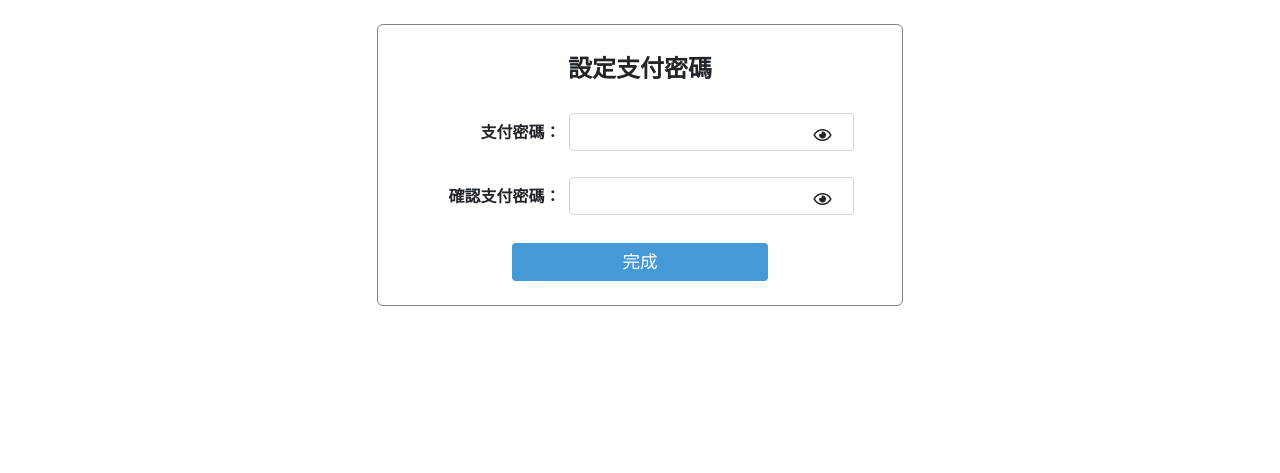
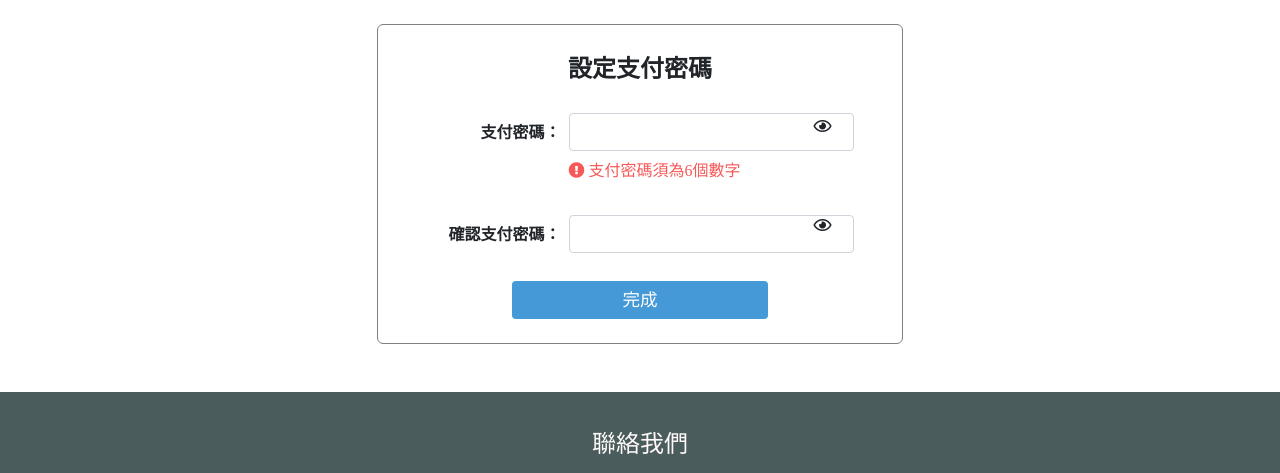
Before and after one commit to owen0414/Expay, a Java web app: page /user/payment_password in a window 1280 px wide. Shown: the part 68-541 px from the top of the page. Before the commit the page ends 374 px from the top, so only its background shows below. Run offline with Spring Boot 4, a stand-in JSP engine, Linux system fonts and the light colour scheme; the project's own start-up code is not run, and a stand-in starts its controllers and pages; some of the project's set-up classes (security, data sources, template engines, error pages and the like) are left out, and stand-ins take their place; some libraries are stand-ins or nearby versions.

Commit message:
改設定支付密碼的ajax

```diff
--- a/WebContent/WEB-INF/jsp/frontend/memberRegister.jsp
+++ b/WebContent/WEB-INF/jsp/frontend/memberRegister.jsp
@@ -460,6 +460,7 @@
 						console.log(thrownError)
 					},
 				})
+
 			}else{
 				return result;
 
--- a/WebContent/WEB-INF/jsp/frontend/payment_password.jsp
+++ b/WebContent/WEB-INF/jsp/frontend/payment_password.jsp
@@ -25,8 +25,11 @@
 									<label for="pwd">支付密碼：</label>
 							</div>
 							<div class="col-10 col-md-8 px-md-0 mx-auto mx-md-0">
-								<input type="password" class="form-control" id="pwd" name="pwd">
-								<i class="far fa-eye toggle_password" id="pwd1"></i>
+								<input type="password" class="form-control" id="pwd" name="pwd" maxlength="6">
+								<i class="far fa-eye toggle_regpassword" id="pwd1"></i>
+								<p class="is_error"><i class="fas fa-exclamation mr-1"></i>支付密碼不能為空白</p>
+								<p class="is_error"><i class="fas fa-exclamation mr-1"></i>支付密碼格式錯誤</p>
+								<p class="font-red"><i class="fas fa-exclamation-circle mr-1"></i>支付密碼須為6個數字</p>
 							</div>
 						</div>
 						<div class="row justify-content-start mt-4 mx-auto mx-md-5">
@@ -34,8 +37,9 @@
 								<label for="confirm_pwd">確認支付密碼：</label>
 							</div>
 							<div class="col-10 col-md-8 px-md-0 mx-auto mx-md-0">
-								<input type="password" class="form-control" id="confirm_pwd" name="confirm_pwd">
-								<i class="far fa-eye toggle_password" id="pwd2"></i>
+								<input type="password" class="form-control" id="confirm_pwd" name="confirm_pwd" maxlength="6">
+								<i class="far fa-eye toggle_regpassword" id="pwd2"></i>
+								<p class="is_error"><i class="fas fa-exclamation mr-1"></i>確認密碼需與密碼相同</p>
 							</div>
 						</div>
 						<div class="row justify-content-start my-4 mx-auto mx-md-5">
@@ -47,17 +51,8 @@
 			</div>
 		</div>
 	</div>
-	<!-- Jquery JS -->
-	<script type="text/javascript" src="<c:url value="/resources/js/jquery-3.3.1.js"/>"></script>
-	<!-- Vendor JS Files -->
-	<script src="<c:url value="/resources/js/jquery.min.js"/>"></script>
-	<script src="<c:url value="/resources/js/bootstrap.bundle.min.js"/>"></script>
-	<script src="<c:url value="/resources/js/bootstrap.min.js"/>"></script>
-	<script src="<c:url value="/resources/vendor/bootstrap-datepicker/js/bootstrap-datepicker.js"/>"></script>
-	<script src="<c:url value="/resources/vendor/bootstrap-datepicker/locales/bootstrap-datepicker.zh-TW.min.js"/>"></script>
-	<script src="<c:url value="/resources/js/jquery.twzipcode.min.js"/>"></script>
-	<!-- Custom JS -->
-	<script type="text/javascript" src="<c:url value="/resources/js/custom.js"/>"></script>
+	<!-- Footer -->
+	<%@ include file="/WEB-INF/jsp/frontend/footer.jsp"%>
 	<script>
 		$("#pwd1").click(function() {
 
@@ -85,6 +80,68 @@
 
 		});
 
+		$("#paymentpwd_form").submit(function() {
+
+			var password = $('#pwd')
+			var confirm_password = $('#confirm_pwd')
+			var result = true
+
+			//檢查支付密碼
+
+			regex = new RegExp("[0-9]{6}$");
+
+			password.siblings('.is_error').hide();
+
+			if(password.val().length < 1){
+				password.siblings('.is_error').eq(0).show();
+				result = result && false;
+			}else if(! regex.test(password.val())){
+				password.siblings('.is_error').eq(1).show();
+				result = result && false;
+			}else{
+				password.siblings('.is_error').hide();
+				result = result && true;
+			}
+
+			//檢查確認密碼
+
+			if(password.val().length >= 1 && password.val() != confirm_password.val()){
+				confirm_password.siblings('.is_error').show();
+				result = result && false;
+			}else{
+				confirm_password.siblings('.is_error').hide();
+				result = result && true;
+			}
+
+			if(result){
+
+				event.preventDefault();
+
+				var requestURL = 'http://172.19.35.31/api/updateTPassword'
+				var dataJSON = {}
+				dataJSON['e_account'] =
+				dataJSON['transactionPwd'] = password.val()
+
+				$.ajax({
+					url: requestURL,
+					data: JSON.stringify(dataJSON),
+					type: 'POST',
+					dataType: 'json',
+					contentType: 'application/json;charset=utf-8',
+					success: function (returnData) {
+						console.log("設定支付密碼成功")
+						console.log(returnData)
+					},
+					error: function (xhr, ajaxOptions, thrownError) {
+						console.log(xhr.status)
+						console.log(thrownError)
+					},
+				})
+			}else{
+				return result;
+			}
+		})
+
 	</script>
 </body>
 </html>
```
Also changed, not shown: 1 other file.
